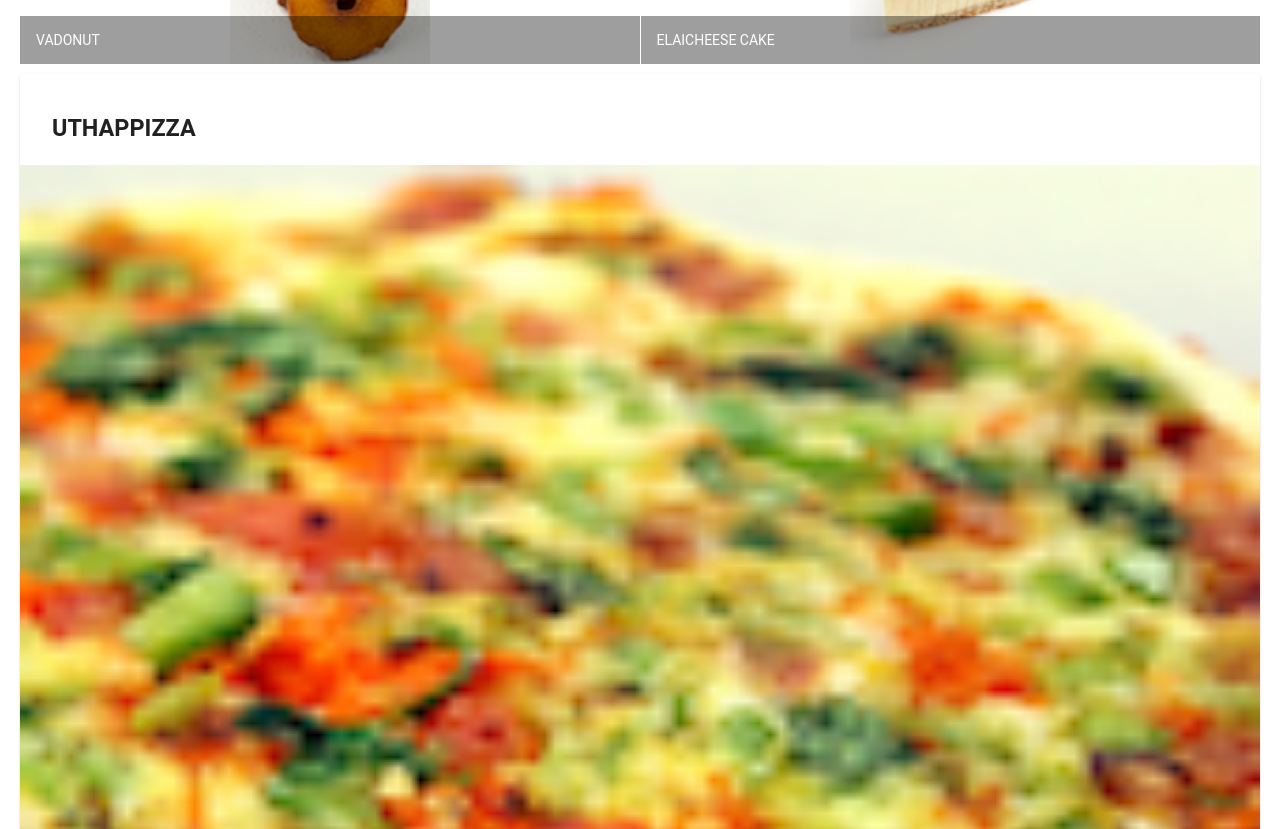
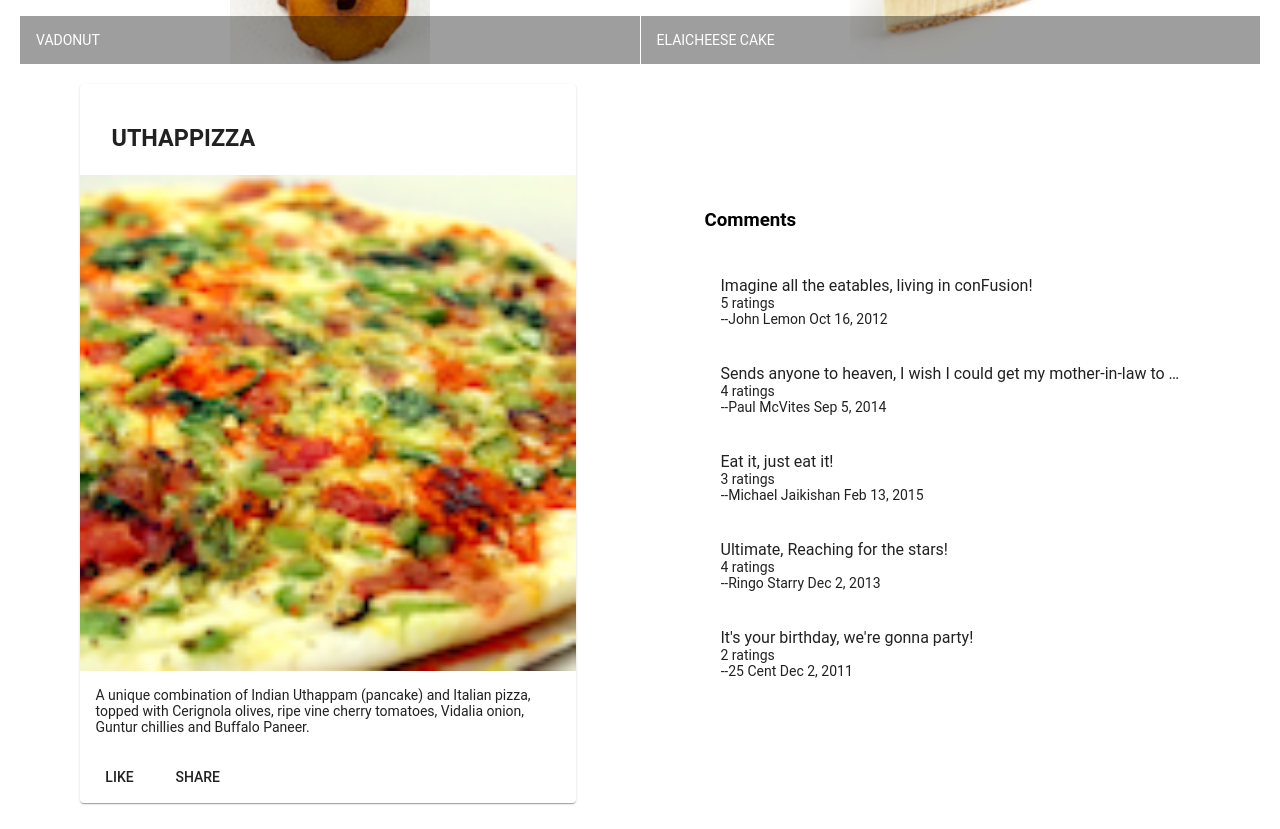
Before and after one commit to ramyavelaga9/Restaurant-website, an Angular app: page / in a window 1280 px wide. Shown: the part 500-1329 px from the top of the page. Built offline with nearby package versions, Linux system fonts and the light colour scheme.

Commit message:
assignment 1(adding new dishdetail component)

```diff
--- a/src/app/app.module.ts
+++ b/src/app/app.module.ts
@@ -10,10 +10,12 @@
 import { MatGridListModule } from '@angular/material/grid-list';
 import { MatCardModule, MatCard } from '@angular/material/card';
 import { MatButtonModule } from '@angular/material/button';
+import { DishdetailComponent } from './dishdetail/dishdetail.component';
 @NgModule({
   declarations: [
     AppComponent,
-    MenuComponent
+    MenuComponent,
+    DishdetailComponent
   ],
   imports: [
     BrowserModule,
--- /dev/null
+++ b/src/app/dishdetail/dishdetail.component.html
@@ -0,0 +1,36 @@
+<div class="container"
+    fxLayout="row"
+    fxLayout.sm="column"
+    fxLayout.xs="column"
+    fxLayoutAlign.gt-md="space-around center"
+    fxLayoutGap="10px"
+    fxLayoutGap.xs="10px">
+
+<div fxFlex="40" *ngIf="dish">
+    <mat-card>
+      <mat-card-header>
+        <mat-card-title>
+          <h3>{{dish.name | uppercase}}</h3>
+        </mat-card-title>
+      </mat-card-header>
+      <img mat-card-image src={{dish.image}} alt={{dish.name}}>
+      <mat-card-content>
+        <p>{{dish.description}}
+        </p>
+      </mat-card-content>
+      <mat-card-actions>
+        <button mat-button>LIKE</button>
+        <button mat-button>SHARE</button>
+      </mat-card-actions>
+    </mat-card>
+  </div>
+  <div fxFlex="40" *ngIf="dish">
+    <h3>Comments</h3>
+     <mat-list>
+       <mat-list-item *ngFor="let a of dish.comments">
+          <p matLine> {{a.comment}} <p>
+          <p matLine> {{a.rating}} ratings </p>
+           <p matLine> --{{a.author}}     {{a.date |  date : 'mediumDate'}}</p>
+       </mat-list-item>
+     </mat-list>
+</div>
--- /dev/null
+++ b/src/app/dishdetail/dishdetail.component.scss
@@ -0,0 +1,4 @@
+.container {
+    margin: 20px;
+    display:flex;
+}
--- /dev/null
+++ b/src/app/dishdetail/dishdetail.component.ts
@@ -0,0 +1,60 @@
+import { Component, OnInit } from '@angular/core';
+import {Dish} from '../shared/dish'
+
+const DISH = {
+  id: '0',
+  name: 'Uthappizza',
+  image: '/assets/images/uthappizza.png',
+  category: 'mains',
+  featured: true,
+  label: 'Hot',
+  price: '4.99',
+  // tslint:disable-next-line:max-line-length
+  description: 'A unique combination of Indian Uthappam (pancake) and Italian pizza, topped with Cerignola olives, ripe vine cherry tomatoes, Vidalia onion, Guntur chillies and Buffalo Paneer.',
+  comments: [
+       {
+           rating: 5,
+           comment: 'Imagine all the eatables, living in conFusion!',
+           author: 'John Lemon',
+           date: '2012-10-16T17:57:28.556094Z'
+       },
+       {
+           rating: 4,
+           comment: 'Sends anyone to heaven, I wish I could get my mother-in-law to eat it!',
+           author: 'Paul McVites',
+           date: '2014-09-05T17:57:28.556094Z'
+       },
+       {
+           rating: 3,
+           comment: 'Eat it, just eat it!',
+           author: 'Michael Jaikishan',
+           date: '2015-02-13T17:57:28.556094Z'
+       },
+       {
+           rating: 4,
+           comment: 'Ultimate, Reaching for the stars!',
+           author: 'Ringo Starry',
+           date: '2013-12-02T17:57:28.556094Z'
+       },
+       {
+           rating: 2,
+           comment: 'It\'s your birthday, we\'re gonna party!',
+           author: '25 Cent',
+           date: '2011-12-02T17:57:28.556094Z'
+       }
+   ]
+};
+
+@Component({
+  selector: 'app-dishdetail',
+  templateUrl: './dishdetail.component.html',
+  styleUrls: ['./dishdetail.component.scss']
+})
+export class DishdetailComponent implements OnInit {
+  dish=DISH;
+  constructor() { }
+
+  ngOnInit(): void {
+  }
+
+}
--- a/src/app/menu/menu.component.html
+++ b/src/app/menu/menu.component.html
@@ -20,22 +20,5 @@
     </mat-grid-tile>
   </mat-grid-list>
 </div>
-<div fxFlex *ngIf="selectedDish">
-    <mat-card>
-      <mat-card-header>
-        <mat-card-title>
-          <h3>{{selectedDish.name | uppercase}}</h3>
-        </mat-card-title>
-      </mat-card-header>
-      <img mat-card-image src={{selectedDish.image}} alt={{selectedDish.name}}>
-      <mat-card-content>
-        <p>{{selectedDish.description}}
-        </p>
-      </mat-card-content>
-      <mat-card-actions>
-        <button mat-button>LIKE</button>
-        <button mat-button>SHARE</button>
-      </mat-card-actions>
-    </mat-card>
-  </div>
 </div>
+<app-dishdetail></app-dishdetail>
--- a/src/app/menu/menu.component.ts
+++ b/src/app/menu/menu.component.ts
@@ -52,7 +52,6 @@
 export class MenuComponent implements OnInit {
 
     dishes=DISHES;
-    selectedDish=DISHES[0];
 
         constructor() { }
 
```
Also changed, not shown: 1 other file (tests, documents, lock files or other folders).
